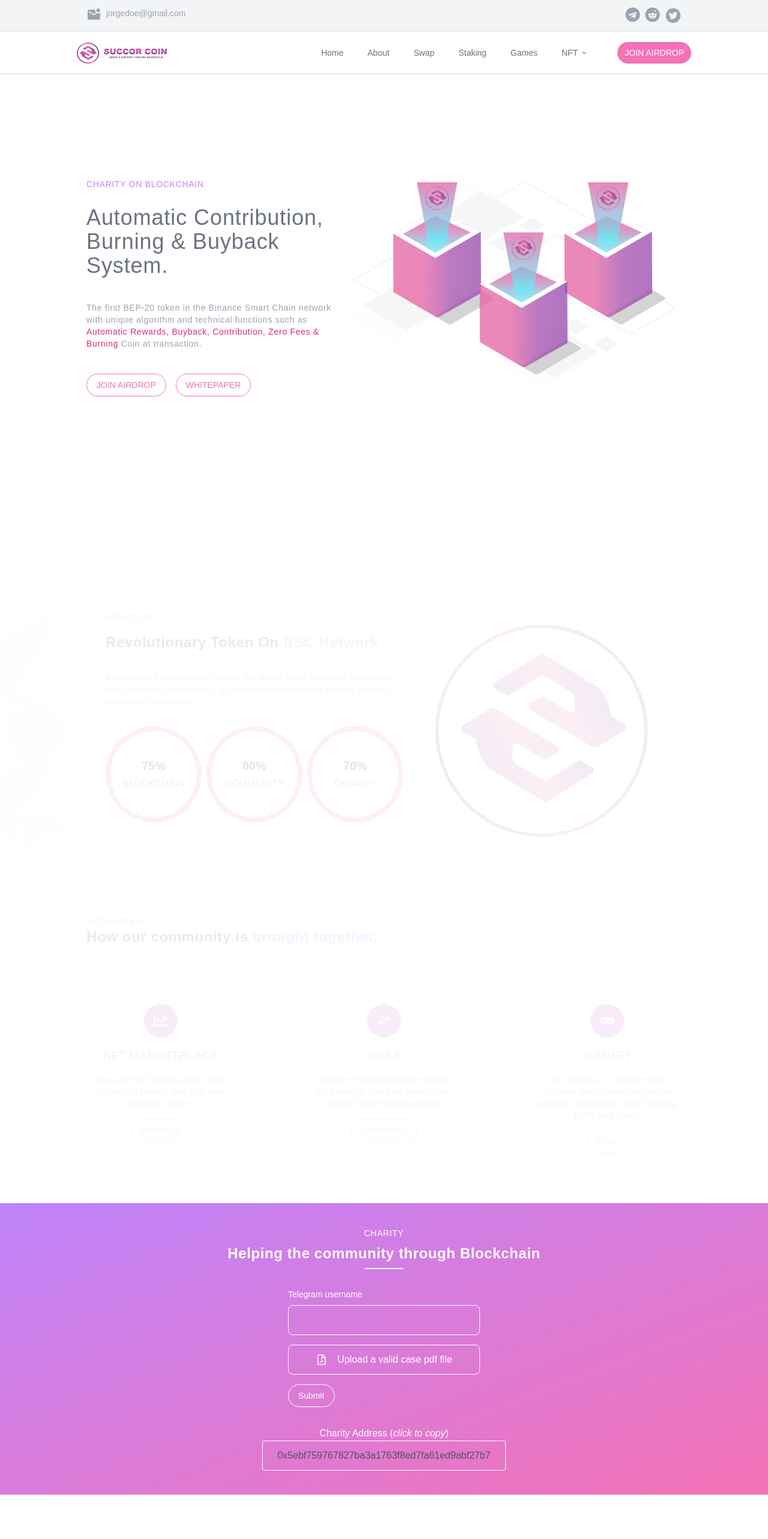
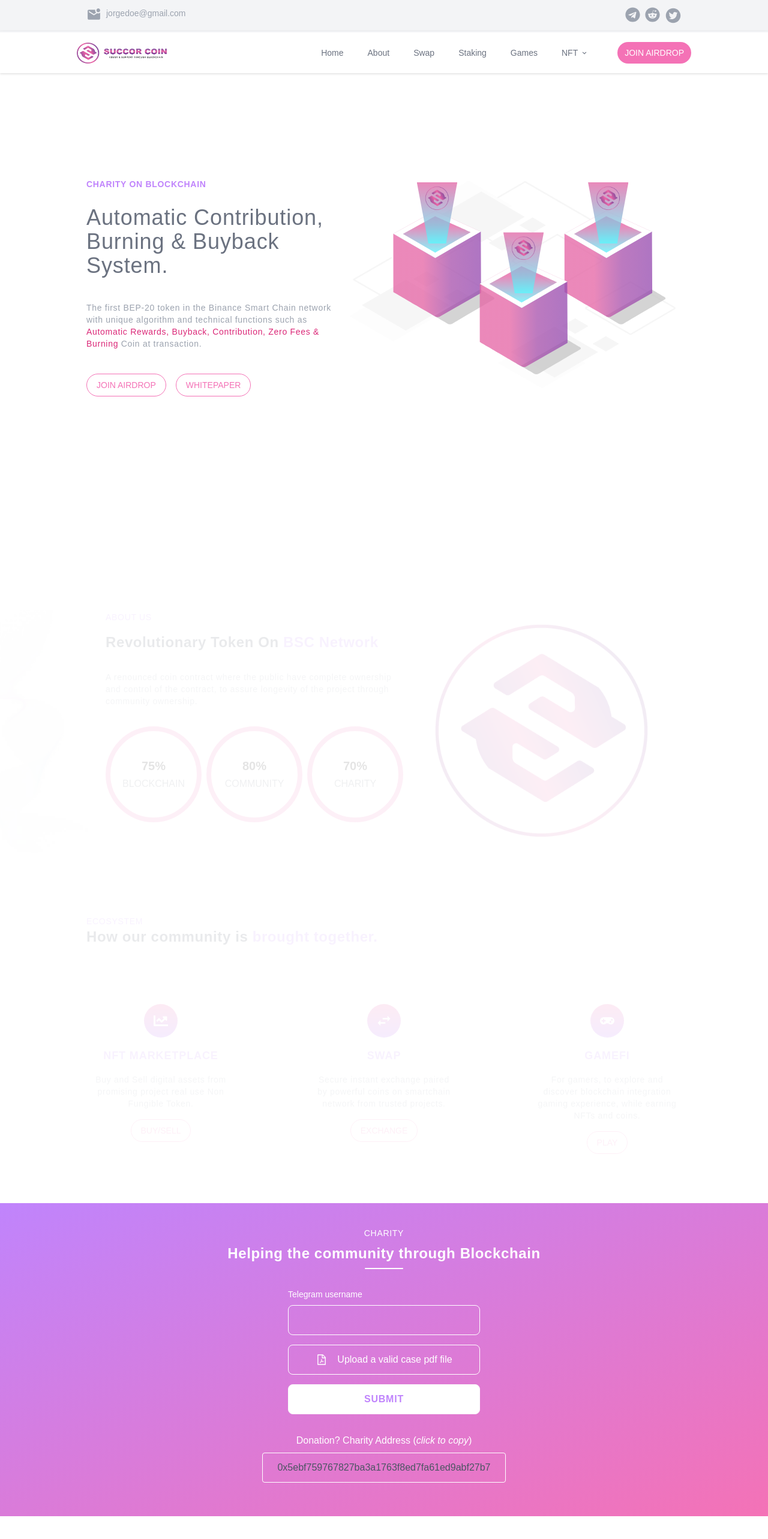
Before and after one commit to zealotdev/succorcoin, a Next.js app: page / in a window 1280 px wide. Shown: the top 2566 px of the page at 60% size. Built offline with nearby package versions, Linux system fonts and the light colour scheme.

Commit message:
Some fixing

```diff
--- a/components/Charity/index.js
+++ b/components/Charity/index.js
@@ -3,7 +3,7 @@
 export default function Charity() {
   const address = '0x5ebf759767827ba3a1763f8ed7fa61ed9abf27b7';
   return (
-    <div className="bg-gradient-to-br from-purple-400 to-pink-400 py-10 flex justify-center">
+    <div className="bg-gradient-to-br from-purple-400 to-pink-400 py-10 flex justify-center pb-14">
       <div className="flex flex-col items-center text-center space-y-8">
         <div className="flex flex-col items-center space-y-2">
           <h2 className="text-sm text-white tracking-wider uppercase">
@@ -36,14 +36,14 @@
               </label>
               <input type="file" name="file" id="file" hidden />
             </div>
-            <button className="flex-none max-w-fit border border-white text-white rounded-full hover:text-gray-50 text-sm px-4 py-2 hover:bg-pink-500 hover:scale-105 duration-200">
+            <button className="w-full border border-gray-50 py-3 px-6 rounded-lg text-purple-400 tracking-wider font-semibold uppercase bg-white  hover:bg-gray-50 duration-200">
               Submit
             </button>
           </form>
         </div>
         <div className="flex flex-col">
-          <span className="text-white">
-            Charity Address (<i>click to copy</i>)
+          <span className="text-white mb-2">
+            Donation? Charity Address (<i>click to copy</i>)
           </span>
           <span
             className="py-3 px-6 bg-transparent border border-white rounded text-md text-gray-600"
--- a/components/Ecosystem/index.js
+++ b/components/Ecosystem/index.js
@@ -40,7 +40,7 @@
         </p>
       </div>
       <div className="flex justify-between space-x-8 mt-8">
-        <div className="w-3/12 rounded flex flex-col space-y-4 items-center py-8 px-2 text-center">
+        <div className="w-3/12 rounded flex flex-col space-y-4 items-center py-8 px-2 text-center hover:shadow cursor-pointer hover:rounded-lg">
           <span className="text-white p-4 rounded-full bg-gradient-to-b from-pink-500 to-purple-500 flex items-center justify-center">
             <FaChartLine size={24} />
           </span>
@@ -55,7 +55,7 @@
             Buy/Sell
           </button>
         </div>
-        <div className="w-3/12 rounded flex flex-col space-y-4 items-center py-8 px-2 text-center">
+        <div className="w-3/12 rounded flex flex-col space-y-4 items-center py-8 px-2 text-center hover:shadow cursor-pointer hover:rounded-lg">
           <span className="text-white p-4 rounded-full bg-gradient-to-b from-pink-500 to-purple-500 flex items-center justify-center">
             <IoMdSwap size={24} />
           </span>
@@ -70,7 +70,7 @@
             Exchange
           </button>
         </div>
-        <div className="w-3/12 rounded flex flex-col space-y-4 items-center py-8 px-2 text-center">
+        <div className="w-3/12 rounded flex flex-col space-y-4 items-center py-8 px-2 text-center hover:shadow cursor-pointer hover:rounded-lg">
           <span className="text-white p-4 rounded-full bg-gradient-to-b from-pink-500 to-purple-500 flex items-center justify-center">
             <FaGamepad size={24} />
           </span>
--- a/components/Hero/index.js
+++ b/components/Hero/index.js
@@ -25,7 +25,7 @@
   return (
     <div className="flex justify-between mt-4 items-center hero-bg lg:px-24 xl:px-36">
       <div ref={leftContent} className="relative w-6/12 space-y-6">
-        <span className="text-purple-400 uppercase text-sm tracking-wider">
+        <span className="text-purple-400 uppercase text-sm tracking-wider font-semibold">
           Charity on Blockchain
         </span>
         <h1 className="h1 text-gray-500 text-4xl tracking-wide">
--- a/components/Info/index.js
+++ b/components/Info/index.js
@@ -23,29 +23,7 @@
       infoRef.current,
       { opacity: 0.1, y: 100 },
       { opacity: 1, y: -20, duration: 1 }
-    )
-      .fromTo(
-        mailRef.current,
-        {
-          x: -200,
-        },
-        {
-          x: 0,
-          ease: Power3.easeIn,
-          duration: 1,
-        }
-      )
-      .fromTo(
-        faqRef.current,
-        {
-          x: 200,
-        },
-        {
-          x: 0,
-          ease: Power3.easeIn,
-          duration: 1,
-        }
-      );
+    );
   }, []);
 
   return (
```
